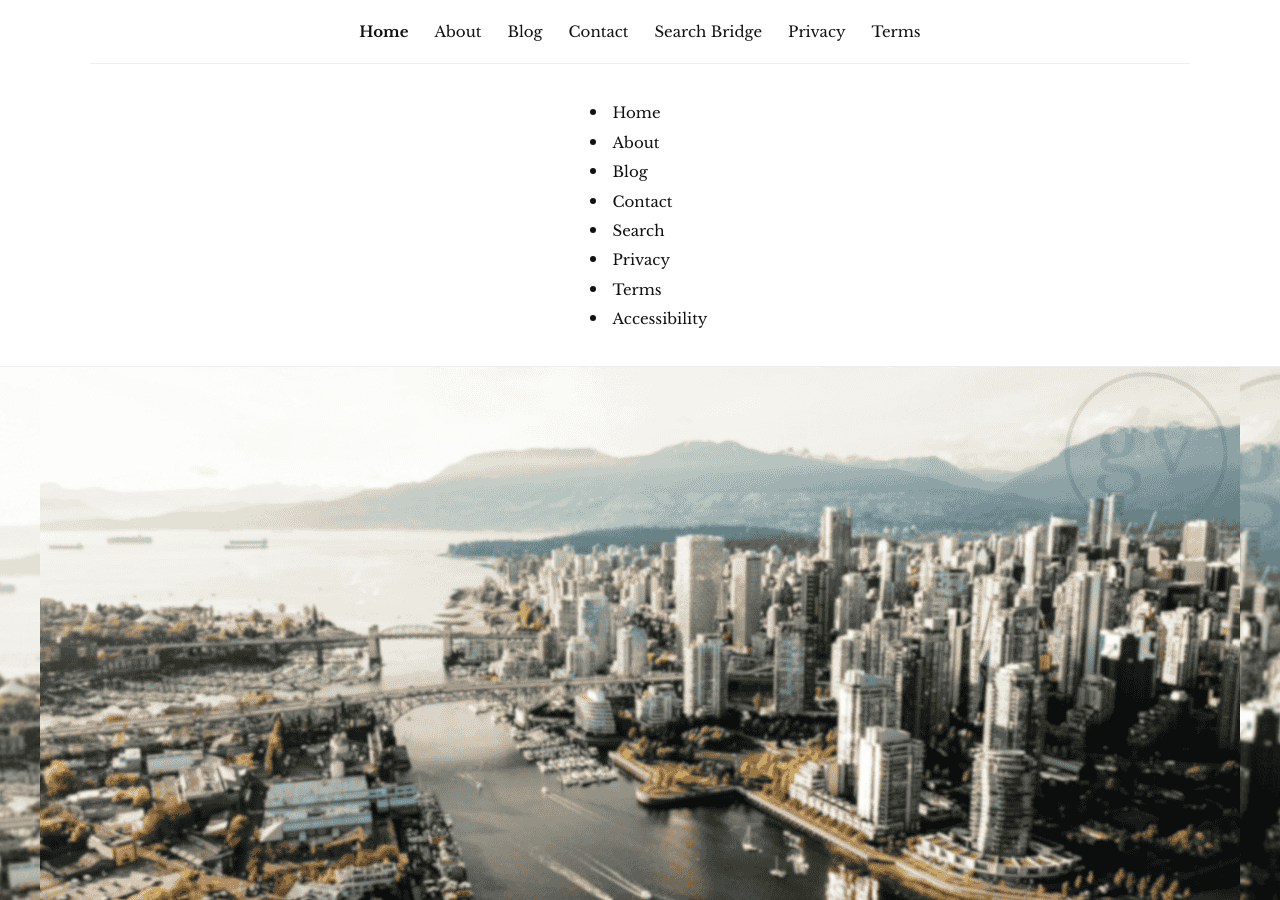
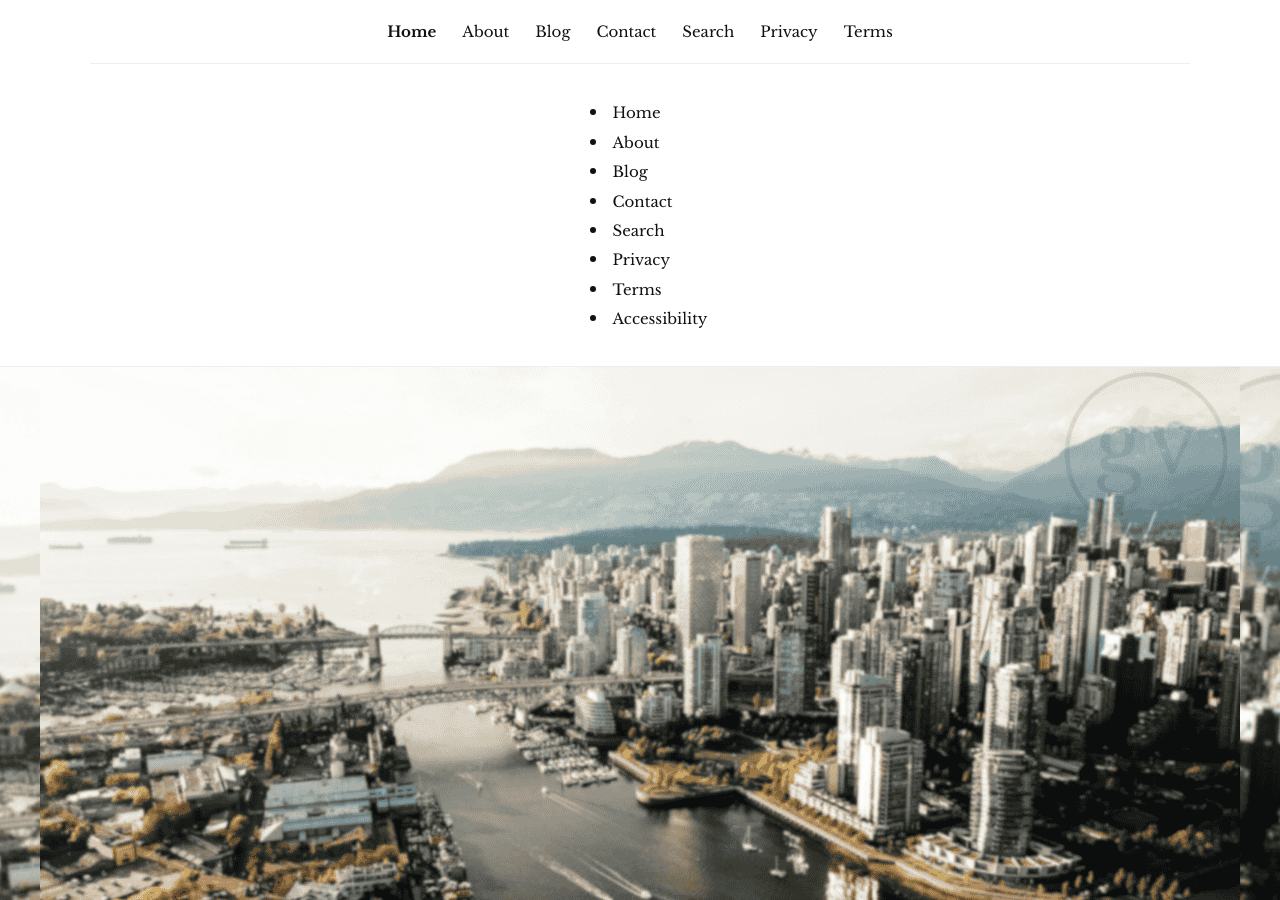
Before and after one commit to gvancouverhomes/gvancouverhomes.github.io, a Jekyll site: the page built from index.md, in a window 1280 px wide and 900 px high. Built offline with Jekyll 4.4.1, drawn with Linux system fonts in a browser that asks for light colours.

Commit message:
Update default.html
Fix stylesheet path using relative_url and rename nav item to “Search”

```diff
--- a/_layouts/default.html
+++ b/_layouts/default.html
@@ -10,7 +10,7 @@
   <link rel="canonical" href="{{ page.url | absolute_url }}">
 
   <!-- Favicon -->
-  <link rel="icon" href="/assets/favicon.ico">
+  <link rel="icon" href="{{ '/assets/favicon.ico' | relative_url }}">
 
   <!-- Fonts -->
   <link rel="preconnect" href="https://fonts.gstatic.com" crossorigin>
@@ -18,7 +18,7 @@
   <link href="https://fonts.googleapis.com/css2?family=Libre+Baskerville:wght@400;700&display=swap" rel="stylesheet">
 
   <!-- CSS -->
-  <link rel="stylesheet" href="/css/style.css">
+  <link rel="stylesheet" href="{{ '/css/style.css' | relative_url }}">
 
   <!-- Open Graph -->
   <meta property="og:title" content="{{ page.title | default: 'Greater Vancouver Homes' }}">
@@ -61,13 +61,13 @@
 
   <!-- Header / Navigation -->
   <nav class="nav wrapper">
-    <a href="/" {% if page.url == "/" %}class="active"{% endif %}>Home</a>
-    <a href="/about.html" {% if page.url == "/about.html" %}class="active"{% endif %}>About</a>
-    <a href="/blog/" {% if page.url contains "/blog/" %}class="active"{% endif %}>Blog</a>
-    <a href="/contact.html" {% if page.url == "/contact.html" %}class="active"{% endif %}>Contact</a>
-    <a href="/search-bridge.html" {% if page.url == "/search-bridge.html" %}class="active"{% endif %}>Search Bridge</a>
-    <a href="/privacy.html" {% if page.url == "/privacy.html" %}class="active"{% endif %}>Privacy</a>
-    <a href="/terms.html" {% if page.url == "/terms.html" %}class="active"{% endif %}>Terms</a>
+    <a href="{{ '/' | relative_url }}" {% if page.url == '/' %}class="active"{% endif %}>Home</a>
+    <a href="{{ '/about.html' | relative_url }}" {% if page.url == '/about.html' %}class="active"{% endif %}>About</a>
+    <a href="{{ '/blog/' | relative_url }}" {% if page.url contains '/blog/' %}class="active"{% endif %}>Blog</a>
+    <a href="{{ '/contact.html' | relative_url }}" {% if page.url == '/contact.html' %}class="active"{% endif %}>Contact</a>
+    <a href="{{ '/search.html' | relative_url }}" {% if page.url == '/search.html' %}class="active"{% endif %}>Search</a>
+    <a href="{{ '/privacy.html' | relative_url }}" {% if page.url == '/privacy.html' %}class="active"{% endif %}>Privacy</a>
+    <a href="{{ '/terms.html' | relative_url }}" {% if page.url == '/terms.html' %}class="active"{% endif %}>Terms</a>
   </nav>
 
   <!-- Main content -->
```
